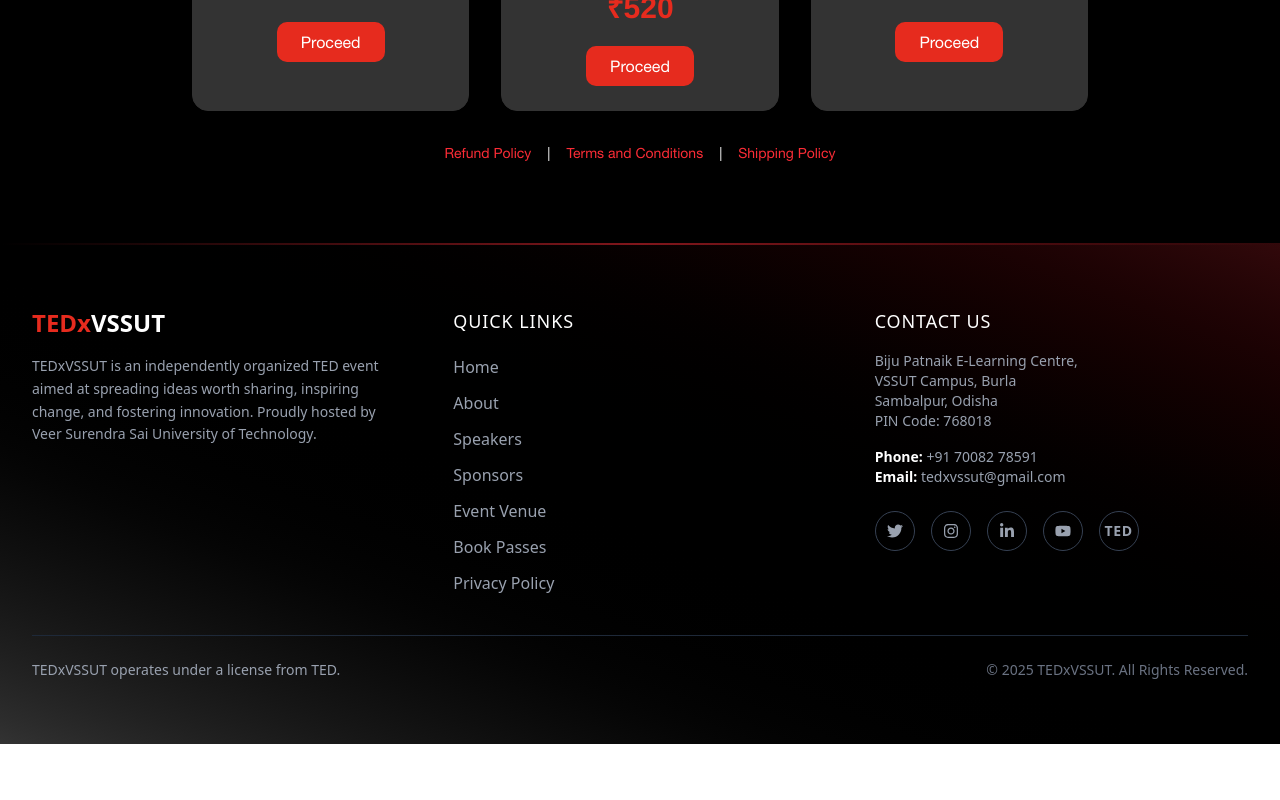
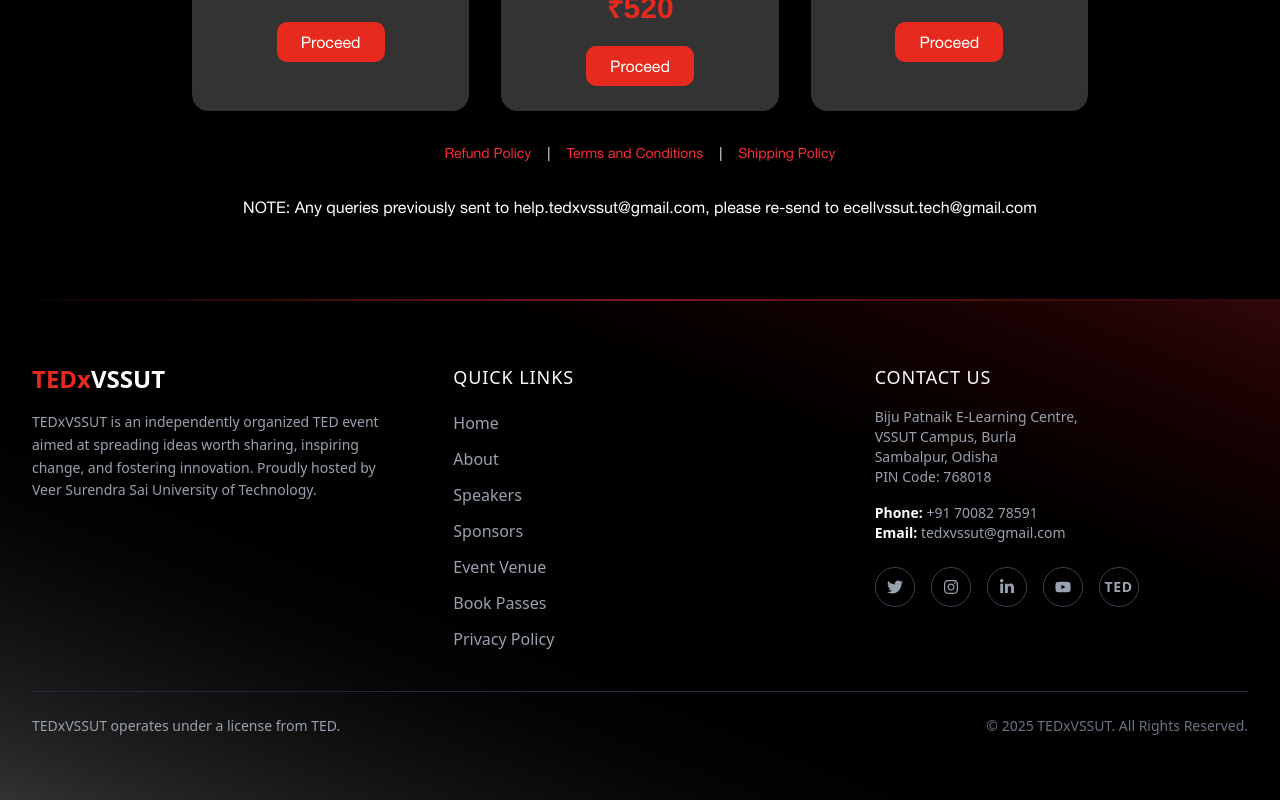
Before and after one commit to piyushmishra0620/tedxvssut25, a Next.js app: page /get-tickets in a window 1280 px wide. Shown: the part 1332-2132 px from the top of the page. Before the commit the page ends 2076 px from the top, so only its background shows below. Built offline with nearby package versions, Linux system fonts and the light colour scheme; no server answers.

Commit message:
Change support email

```diff
--- a/src/app/get-tickets/page.tsx
+++ b/src/app/get-tickets/page.tsx
@@ -118,6 +118,7 @@
         </div>
         {/* Policy Links */}
         <PolicyLinks />
+        <p className="text-justify">NOTE: Any queries previously sent to help.tedxvssut@gmail.com, please re-send to ecellvssut.tech@gmail.com</p>
       </div>
     </div>
   );
```
Also changed, not shown: src/app/privacy-policy/page.tsx (+1 -1 lines).
